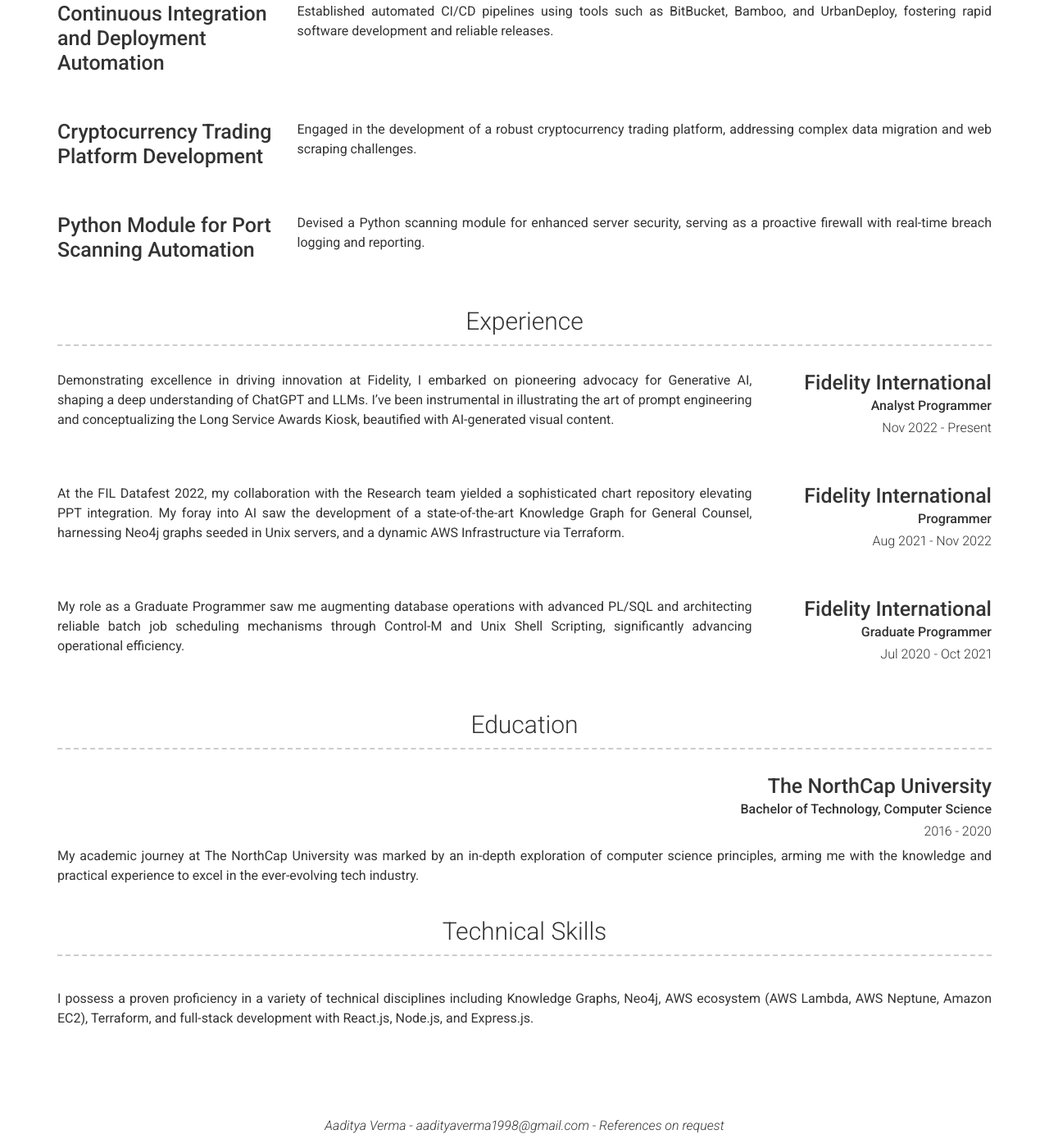
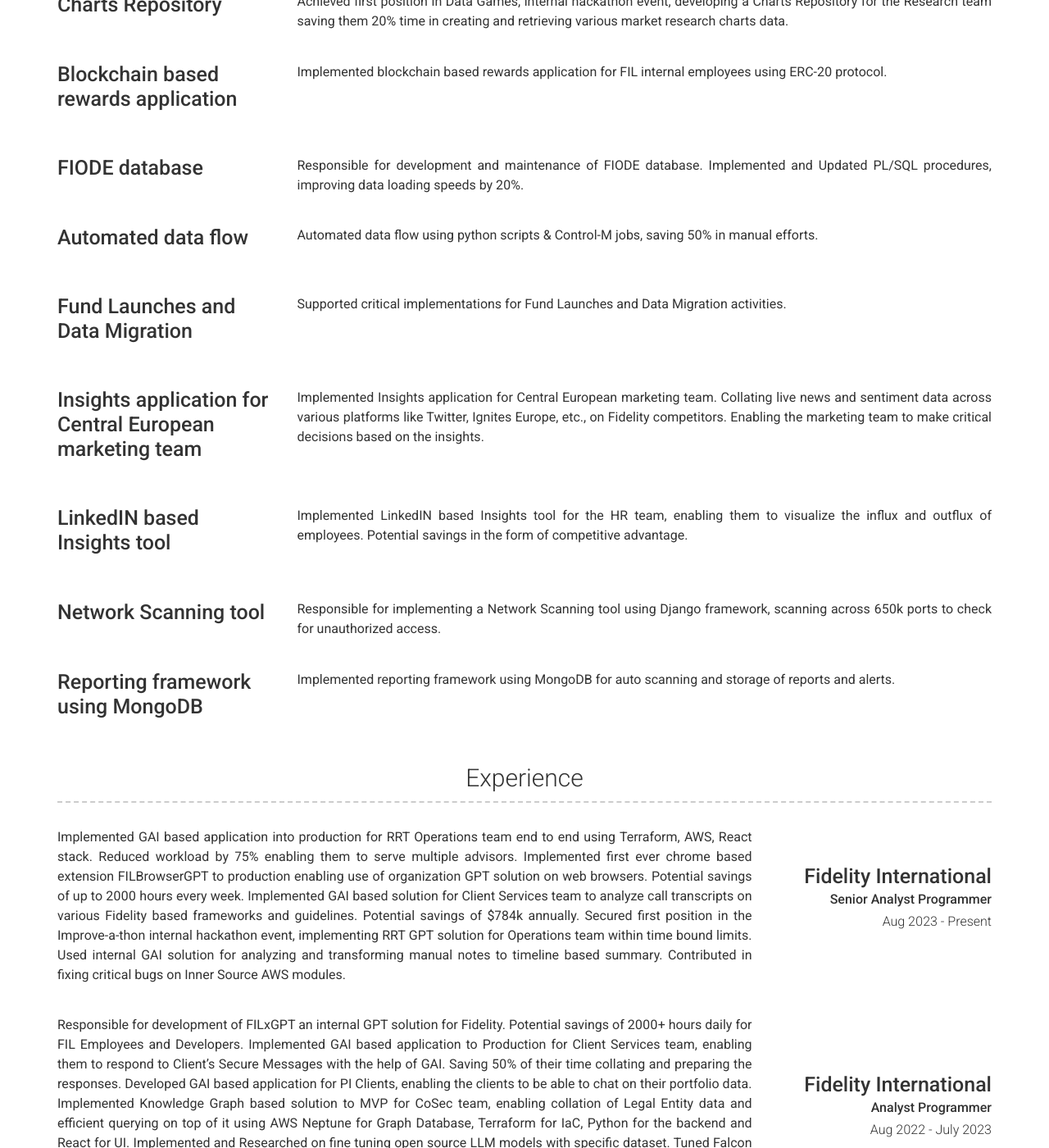
Before and after one commit to aaditya420/aaditya420.github.io, a Jekyll site: the page built from index.md, in a window 1280 px wide and 1400 px high, scrolled down 2092 px. Shown: the whole window at 82% size. Built offline with Jekyll 4.4.1, drawn with Linux system fonts in a browser that asks for light colours; nearby versions of some CDN libraries; some of the changed text lies outside the part shown.

Commit message:
Update _config.yml

```diff
--- a/_config.yml
+++ b/_config.yml
@@ -7,10 +7,10 @@ version: 2
 
 # Personal info
 name: Aaditya Verma
-title: SDE III - Innovation
+title: SDE III - Innovation, Fidelity International
 email: aadityaverma1998@gmail.com
 # email_title: Email (Email title override)
-# phone: Your phone number (optional)
+phone: +91 9582906389
 # phone_title: Phone (Phone title override)
 website: https://aaditya420.github.io/
 # website_title: Web (Website title override)
@@ -20,7 +20,7 @@ darkmode: false
 
 # Social links
 # twitter_username: jekyllrb
-github_username:  aaditya420
+github_username: aaditya420
 # stackoverflow_username: "00000001"
 # dribbble_username: jekyll
 # facebook_username: jekyll
@@ -51,130 +51,182 @@ additional_links:
 # About Section
 # about_title: About Me (Use this to override about section title)
 about_profile_image: images/profile.png
-# about_content: | # this will include new lines to allow paragraphs
-#   Write an awesome description about yourself here, this supports markdown, so you can add [links](http://foobar.com) and highlight things <mark>like this</mark>.
-
-#   You can even add paragraphs by using empty lines like this and add anything else [markdown](https://www.markdownguide.org/getting-started#what-is-markdown) supports such as
-#     - Lists
-#     - Tables
-#     - <a href="google.com">Links</a>
-#     - Images ![alt text](/images/landscape-trees.jpg "Trees")
-
 about_content: |
-    As a seasoned software engineer with a deep-seated passion for full-stack development and automation, I have honed my expertise across diverse technological domains, including cloud development, DevOps, and Infrastructure as Code (IaC). With a keen focus on innovative solutions, I remain committed to continuous learning to stay abreast of industry trends and technological advancements. I pride myself on being able to articulate complex ideas in simple terms and seamlessly collaborate with cross-functional teams to achieve collective goals.
+    Experienced Software Engineer specializing in Generative AI and Large Language Models (LLMs), with a strong background in full-stack development, automation, and data management. Proven track record in driving AI innovation and implementing advanced AI solutions to enhance organizational growth. Adept at leading cross-functional teams and delivering complex projects on time.
 
 content:
   - title: Projects
     layout: list
     content:
       - layout: left
-        title: Generative AI Advocacy
+        title: GAI based application for RRT Operations
         description: |
-          Lead initiatives to promote the understanding and application of Generative AI technologies, including ChatGPT and Large Language Models, across business functions.
+          Implemented GAI based application into production for RRT Operations team end to end using Terraform, AWS, React stack. Reduced workload by 75% enabling them to serve multiple advisors.
 
       - layout: left
-        title: Long Service Awards (LSA) Kiosk Development & Promotion
+        title: FILBrowserGPT
         description: |
-          Engineered and maintained an interactive kiosk to showcase Long Service Awards through AI-driven image visualization of audio content.
+          Implemented first ever chrome based extension FILBrowserGPT to production enabling use of organization GPT solution on web browsers. Potential savings of up to 2000 hours every week.
 
       - layout: left
-        title: Named Entity Recognition (NER) API with GPT-4
+        title: GAI based solution for Client Services
         description: |
-          Developed a Named Entity Recognition API utilizing the advanced capabilities of GPT-4 to streamline data extraction processes.
+          Implemented GAI based solution for Client Services team to analyze call transcripts on various Fidelity based frameworks and guidelines. Potential savings of $784k annually.
 
       - layout: left
-        title: FIL Datafest 2022 - Chart Repository Integration
+        title: RRT GPT solution for Operations
         description: |
-          Collaboratively built a comprehensive chart repository for PowerPoint integration, enhancing data visualization and accessibility.
+          Secured first position in the Improve-a-thon internal hackathon event, implementing RRT GPT solution for Operations team within time bound limits. Used internal GAI solution for analyzing and transforming manual notes to timeline based summary.
 
       - layout: left
-        title: Knowledge Graph Implementation for Organizational Entities
+        title: Inner Source AWS modules
         description: |
-          Created a pivotal Knowledge Graph using Neo4j to connote organizational entities and improve data connectivity.
+          Contributed in fixing critical bugs on Inner Source AWS modules.
 
       - layout: left
-        title: AWS Infrastructure for Knowledge Graph
+        title: FILxGPT
         description: |
-          Leveraged Terraform for building AWS infrastructure to support innovative Inner Source Modules and optimize Knowledge Graph implementations.
+          Responsible for development of FILxGPT an internal GPT solution for Fidelity. Potential savings of 2000+ hours daily for FIL Employees and Developers.
 
       - layout: left
-        title: Virtual Reality Presentations at Fidelity Hackathon
+        title: GAI based application for Client Services
         description: |
-          Contributed to the immersive presentation experience for the Fidelity Hackathon using VR technology, facilitating engaging and dynamic event environments.
+          Implemented GAI based application to Production for Client Services team, enabling them to respond to Client’s Secure Messages with the help of GAI. Saving 50% of their time collating and preparing the responses.
 
       - layout: left
-        title: Corporate Action Extraction Automation
+        title: GAI based application for PI Clients
         description: |
-          Led an automation project focused on extracting corporate actions from PDFs to simplify data aggregation.
+          Developed GAI based application for PI Clients, enabling the clients to be able to chat on their portfolio data.
 
       - layout: left
-        title: Fidelity Hackathon 2022 Organization
+        title: Knowledge Graph for CoSec team
         description: |
-          Actively participated in the core committee for Fidelity Hackathon 2022, overseeing the planning and execution to ensure a flawless event.
+          Implemented Knowledge Graph based solution to MVP for CoSec team, enabling collation of Legal Entity data and efficient querying on top of it using AWS Neptune for Graph Database, Terraform for IaC, Python for the backend and React for UI.
 
       - layout: left
-        title: Play to Earn - Blockchain-Based Reward System
+        title: Fine tuning open source LLM models
         description: |
-          Conceptualized and developed a blockchain-based internal reward system, gaining valuable experience in React frontend development and smart contract APIs.
+          Implemented and Researched on fine tuning open source LLM models with specific dataset. Tuned Falcon 7B model with Fintech data for comparing offerings across the board and how FIL can improve their own.
 
       - layout: left
-        title: Advanced Database Optimization
+        title: Speech-to-Image application
         description: |
-          Introduced sophisticated PL/SQL solutions and database optimizations to improve data processing and system performance.
+          Developed a Speech-to-Image application for showcasing GAI use cases in Long Services Awards event using Whisper and Stable Diffusion models.
 
       - layout: left
-        title: Continuous Integration and Deployment Automation
+        title: Knowledge Graph for IVR
         description: |
-          Established automated CI/CD pipelines using tools such as BitBucket, Bamboo, and UrbanDeploy, fostering rapid software development and reliable releases.
+          Implemented first ever Knowledge Graph based application to MVP for retrieving most relevant search results for the clients speaking over IVR on their fund data queries. Utilized AWS Neptune in LPD configuration and Terraform for Iac. Potential savings of over $140k annually.
 
       - layout: left
-        title: Cryptocurrency Trading Platform Development
+        title: Automation for Fund Data Management
         description: |
-          Engaged in the development of a robust cryptocurrency trading platform, addressing complex data migration and web scraping challenges.
+          Implemented automation for the Fund Data Management team on the Corporate Actions workflow. Utilizing spaCy to train NER models and extract entity based data from PDF files. Potential savings of $120k annually.
 
       - layout: left
-        title: Python Module for Port Scanning Automation
+        title: Charts Repository
         description: |
-          Devised a Python scanning module for enhanced server security, serving as a proactive firewall with real-time breach logging and reporting.
+          Achieved first position in Data Games, internal hackathon event, developing a Charts Repository for the Research team saving them 20% time in creating and retrieving various market research charts data.
+
+      - layout: left
+        title: Blockchain based rewards application
+        description: |
+          Implemented blockchain based rewards application for FIL internal employees using ERC-20 protocol.
+
+      - layout: left
+        title: FIODE database
+        description: |
+          Responsible for development and maintenance of FIODE database. Implemented and Updated PL/SQL procedures, improving data loading speeds by 20%.
+
+      - layout: left
+        title: Automated data flow
+        description: |
+          Automated data flow using python scripts & Control-M jobs, saving 50% in manual efforts.
+
+      - layout: left
+        title: Fund Launches and Data Migration
+        description: |
+          Supported critical implementations for Fund Launches and Data Migration activities.
+
+      - layout: left
+        title: Insights application for Central European marketing team
+        description: |
+          Implemented Insights application for Central European marketing team. Collating live news and sentiment data across various platforms like Twitter, Ignites Europe, etc., on Fidelity competitors. Enabling the marketing team to make critical decisions based on the insights.
+
+      - layout: left
+        title: LinkedIN based Insights tool
+        description: |
+          Implemented LinkedIN based Insights tool for the HR team, enabling them to visualize the influx and outflux of employees. Potential savings in the form of competitive advantage.
+
+      - layout: left
+        title: Network Scanning tool
+        description: |
+          Responsible for implementing a Network Scanning tool using Django framework, scanning across 650k ports to check for unauthorized access.
+
+      - layout: left
+        title: Reporting framework using MongoDB
+        description: |
+          Implemented reporting framework using MongoDB for auto scanning and storage of reports and alerts.
 
   - title: Experience
     layout: list
     content:
       - layout: right
         title: Fidelity International
+        sub_title: Senior Analyst Programmer
+        caption: Aug 2023 - Present
+        description: |
+          Implemented GAI based application into production for RRT Operations team end to end using Terraform, AWS, React stack. Reduced workload by 75% enabling them to serve multiple advisors. Implemented first ever chrome based extension FILBrowserGPT to production enabling use of organization GPT solution on web browsers. Potential savings of up to 2000 hours every week. Implemented GAI based solution for Client Services team to analyze call transcripts on various Fidelity based frameworks and guidelines. Potential savings of $784k annually. Secured first position in the Improve-a-thon internal hackathon event, implementing RRT GPT solution for Operations team within time bound limits. Used internal GAI solution for analyzing and transforming manual notes to timeline based summary. Contributed in fixing critical bugs on Inner Source AWS modules.
+
+      - layout: right
+        title: Fidelity International
         sub_title: Analyst Programmer
-        caption: Nov 2022 - Present
+        caption: Aug 2022 - July 2023
         description: |
-          Demonstrating excellence in driving innovation at Fidelity, I embarked on pioneering advocacy for Generative AI, shaping a deep understanding of ChatGPT and LLMs. I’ve been instrumental in illustrating the art of prompt engineering and conceptualizing the Long Service Awards Kiosk, beautified with AI-generated visual content.
+          Responsible for development of FILxGPT an internal GPT solution for Fidelity. Potential savings of 2000+ hours daily for FIL Employees and Developers. Implemented GAI based application to Production for Client Services team, enabling them to respond to Client’s Secure Messages with the help of GAI. Saving 50% of their time collating and preparing the responses. Developed GAI based application for PI Clients, enabling the clients to be able to chat on their portfolio data. Implemented Knowledge Graph based solution to MVP for CoSec team, enabling collation of Legal Entity data and efficient querying on top of it using AWS Neptune for Graph Database, Terraform for IaC, Python for the backend and React for UI. Implemented and Researched on fine tuning open source LLM models with specific dataset. Tuned Falcon 7B model with Fintech data for comparing offerings across the board and how FIL can improve their own. Developed a Speech-to-Image application for showcasing GAI use cases in Long Services Awards event using Whisper and Stable Diffusion models.
 
       - layout: right
         title: Fidelity International
         sub_title: Programmer
-        caption: Aug 2021 - Nov 2022
+        caption: Aug 2021 - July 2022
         description: |
-          At the FIL Datafest 2022, my collaboration with the Research team yielded a sophisticated chart repository elevating PPT integration. My foray into AI saw the development of a state-of-the-art Knowledge Graph for General Counsel, harnessing Neo4j graphs seeded in Unix servers, and a dynamic AWS Infrastructure via Terraform.
+          Implemented first ever Knowledge Graph based application to MVP for retrieving most relevant search results for the clients speaking over IVR on their fund data queries. Utilized AWS Neptune in LPD configuration and Terraform for Iac. Potential savings of over $140k annually. Implemented automation for the Fund Data Management team on the Corporate Actions workflow. Utilizing spaCy to train NER models and extract entity based data from PDF files. Potential savings of $120k annually. Achieved first position in Data Games, internal hackathon event, developing a Charts Repository for the Research team saving them 20% time in creating and retrieving various market research charts data. Implemented blockchain based rewards application for FIL internal employees using ERC-20 protocol.
 
       - layout: right
         title: Fidelity International
         sub_title: Graduate Programmer
-        caption: Jul 2020 - Oct 2021
+        caption: Aug 2020 - July 2021
         description: |
-          My role as a Graduate Programmer saw me augmenting database operations with advanced PL/SQL and architecting reliable batch job scheduling mechanisms through Control-M and Unix Shell Scripting, significantly advancing operational efficiency.
+          Responsible for development and maintenance of FIODE database. Implemented and Updated PL/SQL procedures, improving data loading speeds by 20%. Automated data flow using python scripts & Control-M jobs, saving 50% in manual efforts. Supported critical implementations for Fund Launches and Data Migration activities. Implemented Insights application for Central European marketing team. Collating live news and sentiment data across various platforms like Twitter, Ignites Europe, etc., on Fidelity competitors. Enabling the marketing team to make critical decisions based on the insights. Implemented LinkedIN based Insights tool for the HR team, enabling them to visualize the influx and outflux of employees. Potential savings in the form of competitive advantage.
+
+      - layout: right
+        title: RankWatch Inc.
+        sub_title: Software Developer Intern
+        caption: May 2019 - July 2019
+        description: |
+          Responsible for implementing a Network Scanning tool using Django framework, scanning across 650k ports to check for unauthorized access. Implemented reporting framework using MongoDB for auto scanning and storage of reports and alerts.
 
   - title: Education
+    layout: text
+    content: |
+      **The NorthCap University**
+      Bachelors in Technology Computer Science, July 2020
+      - Secured third place in Smart India Hackathon 2019. Developed messaging solution for HUL Goods Delivery pipeline.
+      - Part of Dean’s List for three consecutive years (9.5+CGPA).
+      - Published Research paper under Elseviers publication identifying Automated approach to India’s PDS.
+
+  - title: Skills
     layout: list
     content:
-      - layout: top-right
-        title: The NorthCap University
-        sub_title: Bachelor of Technology, Computer Science
-        caption: 2016 - 2020
+      - layout: left
+        title: Programming Languages
         description: |
-          My academic journey at The NorthCap University was marked by an in-depth exploration of computer science principles, arming me with the knowledge and practical experience to excel in the ever-evolving tech industry.
+          Terraform, AWS, Python, Django, ReactJS, Solidity, SQL, PLSQL
 
-  - title: Technical Skills
-    layout: text
-    content: |
-      I possess a proven proficiency in a variety of technical disciplines including Knowledge Graphs, Neo4j, AWS ecosystem (AWS Lambda, AWS Neptune, Amazon EC2), Terraform, and full-stack development with React.js, Node.js, and Express.js.
+      - layout: left
+        title: Tools & Technologies
+        description: |
+          GAI, Jenkins, Git, Github Actions, Knowledge Graph, Docker, Kubernetes, Snowflake, MongoDB
 
 # Footer
 footer_show_references: true
```
